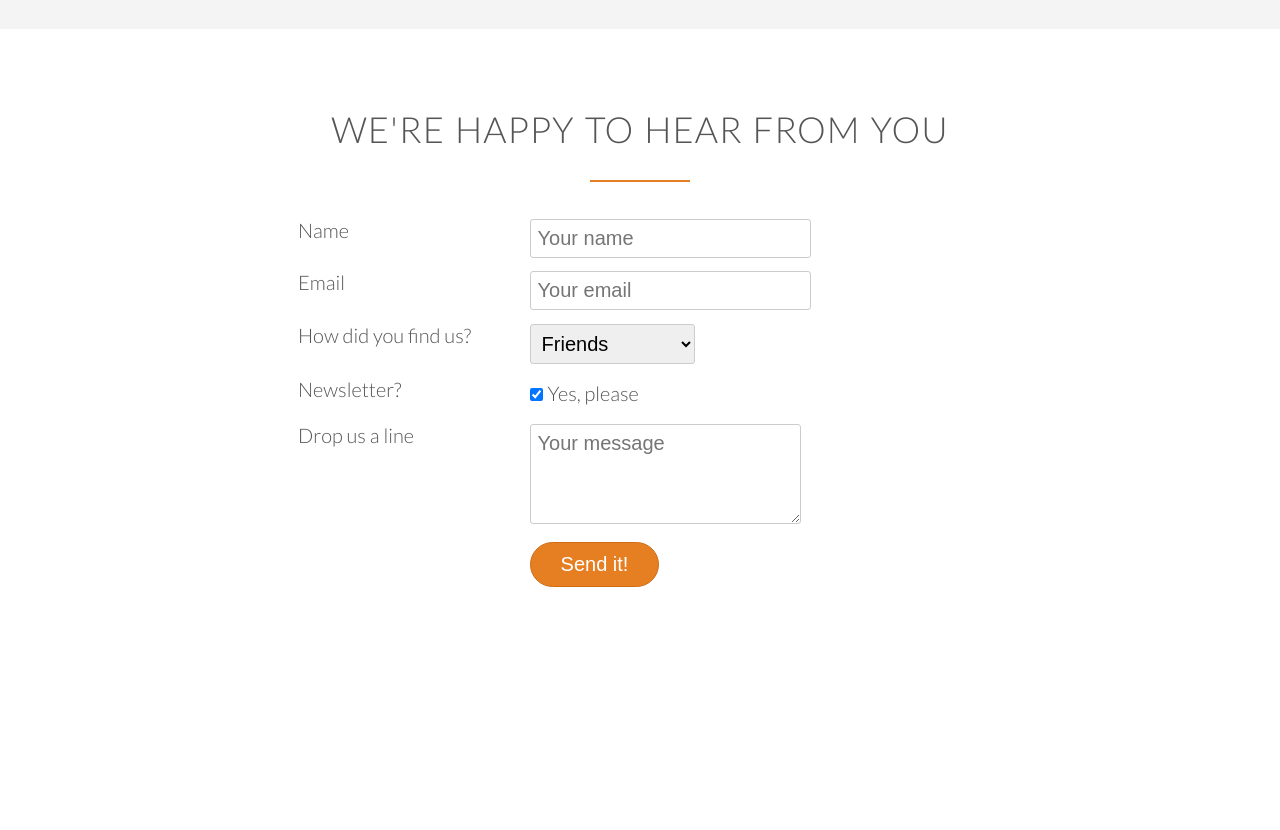
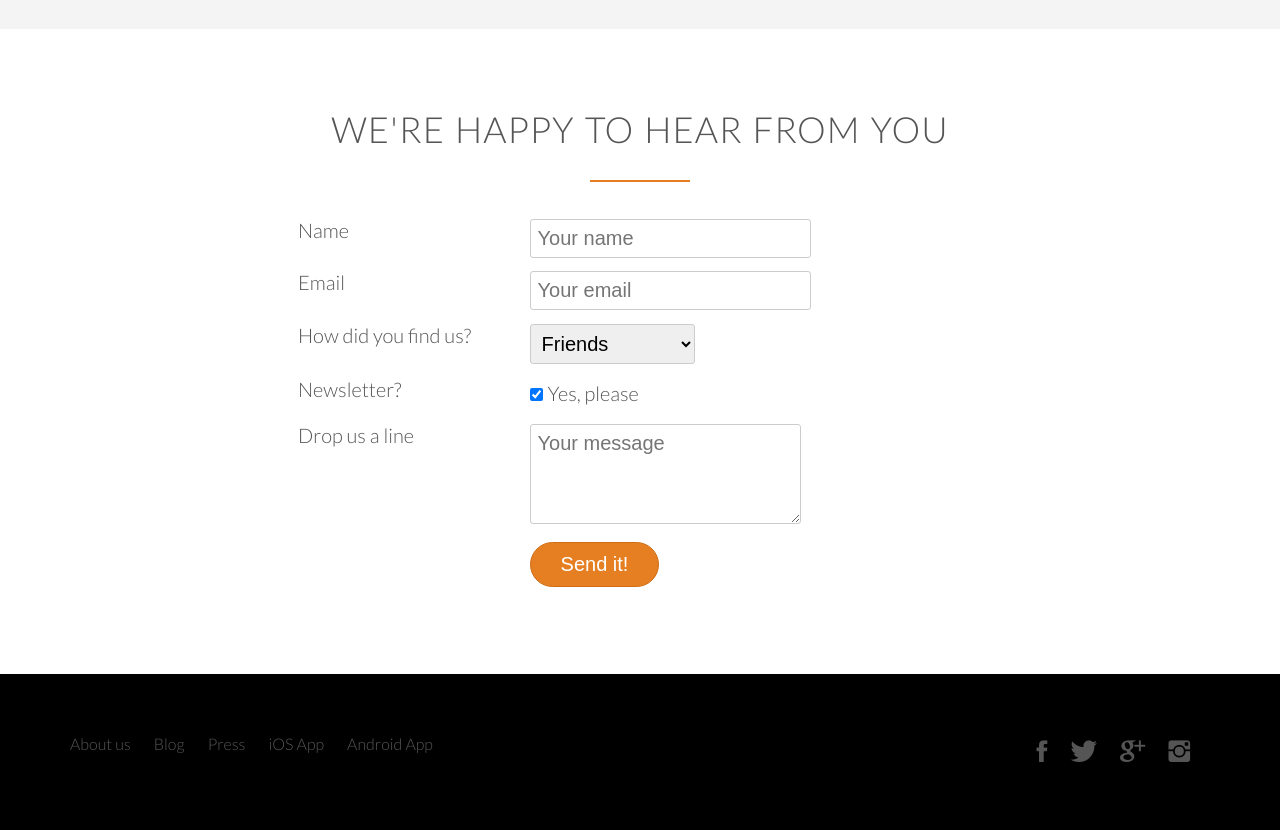
Before and after one commit to omarkusan/UyghurFood, a plain HTML site: page index.html in a window 1280 px wide. Shown: the part 4538-5368 px from the top of the page. Before the commit the page ends 5212 px from the top, so only its background shows below. Drawn offline with Linux system fonts and the light colour scheme; files whose address does not match are found by name.

Commit message:
building the footer

```diff
--- a/index.html
+++ b/index.html
@@ -368,17 +368,44 @@
                 </form>
             </div>
         </section>
+        <footer>
+            <div class="row">
+                <div class="col span-1-of-2">
+                    <ul class="footer-nav">
+                        <li><a href="#">About us</a></li>
+                        <li><a href="#">Blog</a></li>
+                        <li><a href="#">Press</a></li>
+                        <li><a href="#">iOS App</a></li>
+                        <li><a href="#">Android App</a></li>
+                    </ul>
+                </div>
+                <div class="col span-1-of-2">
+                    <ul class="social-links">
+                        <li><a href="#"><i class="ion-social-facebook"></i></a></li>
+                          <li><a href="#"><i class="ion-social-twitter"></i></a></li>
+                            <li><a href="#"><i class="ion-social-googleplus"></i></a></li>
+                              <li><a href="#"><i class="ion-social-instagram"></i></a></li>
+                    </ul>
+
+                </div>
+            </div>
+            <!--<div class="row">
+                <p>
+                    Copyright &copy;2017 by Omar.
+                </p>
+            </div>-->
+        </footer>
     </body>
 </html>
 <!--
 
-Title: We're happy to hear from you
+Navigation:
+1. About us
+2. Blog
+3. Press
+4. iOS App
+5. Android App
 
-Fields to include:
-Name
-Email
-How did you find us?
-Newsletter
-Drop us a line
+Also include links to facebook, twitter, google+ and Instagram accounts.
 
 -->
--- a/resources/css/style.css
+++ b/resources/css/style.css
@@ -441,3 +441,80 @@ input[type=checkbox]{
     margin: 10px 5px 10px 0;
 }
 *:focus{outline: none;}
+
+/*-------------------------*/
+/*FOOTER*/
+/*-------------------------*/
+footer{
+    color: #ddd;
+    background-color:#000;
+    padding: 50px;
+    font-size: 80%;
+
+
+}
+.footer-nav{
+    color: #ddd;
+    list-style: none;
+    float: left;
+}
+.social-links{
+    list-style: none;
+    float: right;
+}
+.footer-nav li,
+.social-links li{
+    display: inline;
+    margin-right: 20px;
+}
+.footer-nav li:last-child,
+.social-links:last-child{
+    margin-right:0;
+}
+.footer-nav li a:link,
+.footer-nav li a:visited,
+.social-links li a:link,
+.social-links li a:visited{
+    text-decoration: none;
+    border: 0;
+    color:#555;
+    transition: color 0.2s;
+}
+.footer-nav li a:hover,
+.footer-nav li a:active{
+    color:#ddd;
+
+}
+
+.social-links li a:link,
+.social-links li a:visited{
+    font-size: 180%;
+}
+.ion-social-facebook,
+.ion-social-twitter,
+.ion-social-googleplus,
+.ion-social-instagram{
+    transition: color 0.2s;
+}
+
+.ion-social-facebook:hover{
+    color: #3b5998;
+}
+.ion-social-twitter:hover{
+    color: #00aced;
+}
+.ion-social-googleplus:hover{
+    color: #dd4b39;
+}
+.ion-social-instagram:hover{
+    color: #517fa4;
+}
+
+
+footer p{
+    color: #888;
+    text-align: center;
+    font-size: 90%;
+    margin-top: 30%;
+
+}
```
